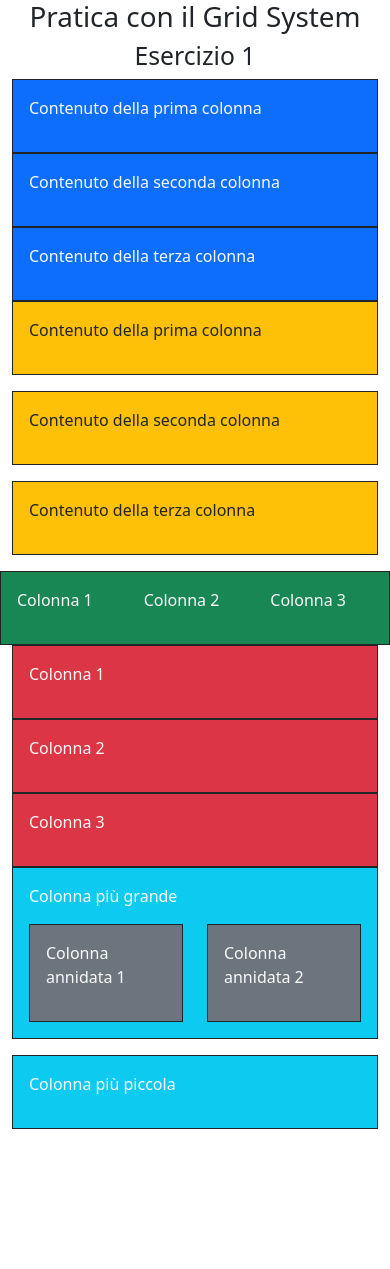
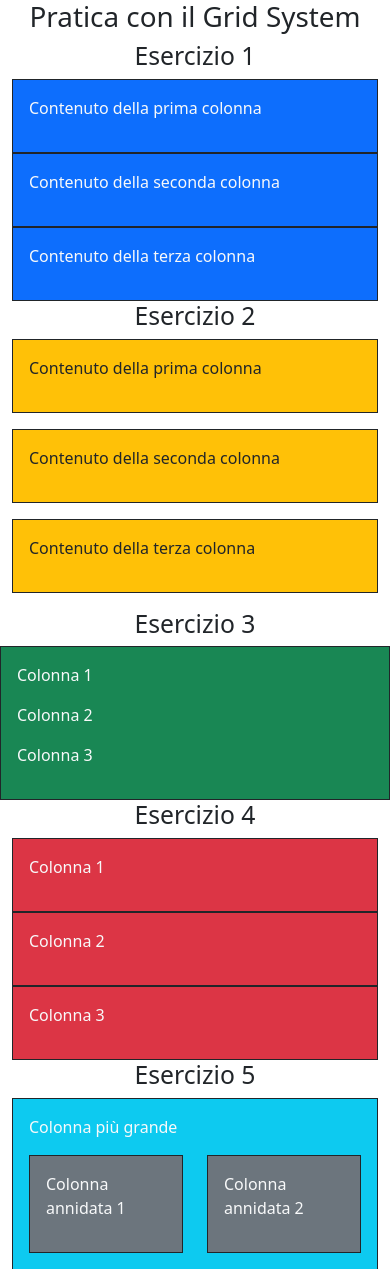
Before and after one commit to lucanardi00/U2-W2-D1, a plain HTML site: page index.html in a window 390 px wide. Shown: the top 1269 px of the page. Before the commit the page ends 1129 px from the top, so only its background shows below. Drawn offline with nearby package versions, Linux system fonts and the light colour scheme.

Commit message:
added es number

```diff
--- a/index.html
+++ b/index.html
@@ -44,6 +44,7 @@
         </div>
       </div>
     </div>
+    <h2 class="text-center">Esercizio 2</h2>
     <div class="container">
       <div class="row">
         <div class="col-md-4 mb-3">
@@ -63,17 +64,18 @@
         </div>
       </div>
     </div>
+    <h2 class="text-center">Esercizio 3</h2>
     <div
       class="container-fluid bg-success text-light custom-padding-3 border border-dark"
     >
       <div class="row">
-        <div class="col-4">
+        <div class="col-sl-4">
           <p>Colonna 1</p>
         </div>
-        <div class="col-4">
+        <div class="col-sl-4">
           <p>Colonna 2</p>
         </div>
-        <div class="col-4">
+        <div class="col-sl-4">
           <p>Colonna 3</p>
         </div>
       </div>
@@ -131,6 +133,7 @@
         </div>
       </div>
     </div>
+    <h2 class="text-center">Esercizio 4</h2>
     <div class="container">
       <div class="row">
         <div class="col-md-4">
@@ -150,9 +153,10 @@
         </div>
       </div>
     </div>
+    <h2 class="text-center">Esercizio 5</h2>
     <div class="container">
       <div class="row">
-        <div class="col-md-8 mb-3 mb-md-0">
+        <div class="col-lg-8 lg-2 mb-lg-0">
           <div class="bg-info text-light custom-padding-3 border border-dark">
             <p>Colonna più grande</p>
             <div class="row">
@@ -173,7 +177,7 @@
             </div>
           </div>
         </div>
-        <div class="col-md-4">
+        <div class="col-lg-4">
           <div class="bg-info text-light custom-padding-3 border border-dark">
             <p>Colonna più piccola</p>
           </div>
```
